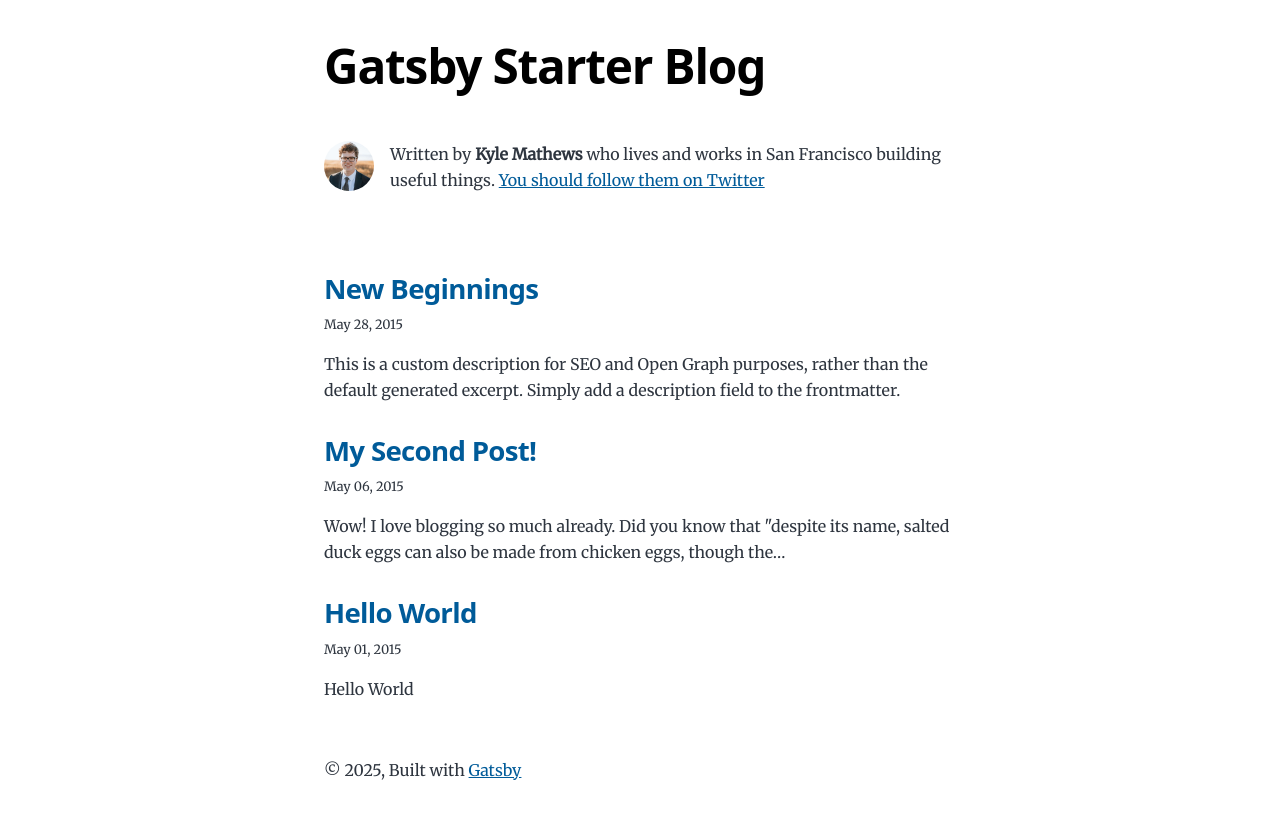
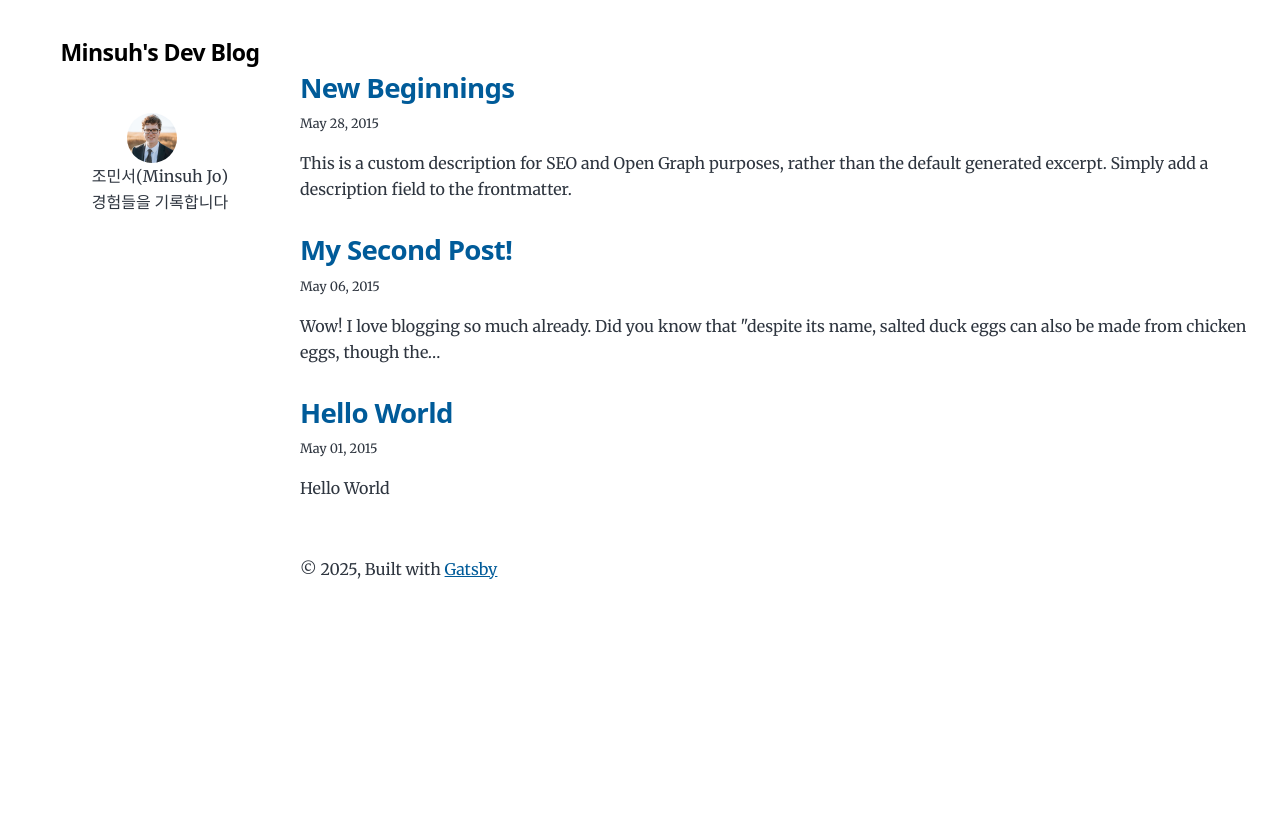
Before and after one commit to jjminsuh/jjminsuh.github.io, a Gatsby site: page / in a window 1280 px wide. Built offline with nearby package versions, Linux system fonts and the light colour scheme; Gatsby itself is replaced by a stand-in of ours.

Commit message:
add: add sidebar

```diff
--- a/gatsby-config.js
+++ b/gatsby-config.js
@@ -9,10 +9,10 @@
  */
 module.exports = {
   siteMetadata: {
-    title: `Gatsby Starter Blog`,
+    title: `Minsuh's Dev Blog`,
     author: {
-      name: `Kyle Mathews`,
-      summary: `who lives and works in San Francisco building useful things.`,
+      name: `조민서(Minsuh Jo)`,
+      summary: `경험들을 기록합니다`,
     },
     description: `A starter blog demonstrating what Gatsby can do.`,
     siteUrl: `https://gatsbystarterblogsource.gatsbyjs.io/`,
--- a/src/components/bio.js
+++ b/src/components/bio.js
@@ -43,12 +43,12 @@ const Bio = () => {
         alt="Profile picture"
       />
       {author?.name && (
-        <p>
-          Written by <strong>{author.name}</strong> {author?.summary || null}
+        <p className="bio-description">
+          {author.name}
+          <br />
+          {author?.summary || null}
           {` `}
-          <a href={`https://twitter.com/${social?.twitter || ``}`}>
-            You should follow them on Twitter
-          </a>
+          <br />
         </p>
       )}
     </div>
--- a/src/components/layout.js
+++ b/src/components/layout.js
@@ -1,5 +1,6 @@
 import * as React from "react"
 import { Link } from "gatsby"
+import Sidebar from "./sidebar"
 
 const Layout = ({ location, title, children }) => {
   const rootPath = `${__PATH_PREFIX__}/`
@@ -22,7 +23,9 @@ const Layout = ({ location, title, children }) => {
 
   return (
     <div className="global-wrapper" data-is-root-path={isRootPath}>
-      <header className="global-header">{header}</header>
+      <Sidebar location={location} title={title} />
+      <div className="main-wrapper">
+        {/* <header className="global-header">{header}</header> */}
         <main>{children}</main>
         <footer>
           © {new Date().getFullYear()}, Built with
@@ -30,6 +33,7 @@ const Layout = ({ location, title, children }) => {
           <a href="https://www.gatsbyjs.com">Gatsby</a>
         </footer>
       </div>
+    </div>
   )
 }
 
--- /dev/null
+++ b/src/components/sidebar.js
@@ -0,0 +1,34 @@
+import * as React from "react"
+import { Link } from "gatsby"
+import Bio from "./bio"
+
+const Sidebar = ({ location, title }) => {
+  const rootPath = `${__PATH_PREFIX__}/`
+  const isRootPath = location.pathname === rootPath
+  let header
+
+  if (isRootPath) {
+    header = (
+      <h1 className="main-heading">
+        <Link to="/">{title}</Link>
+      </h1>
+    )
+  } else {
+    header = (
+      <h1 className="main-heading">
+        <Link to="/">
+          {title}
+        </Link>
+      </h1>
+    )
+  }
+
+  return (
+    <div className="sidebar-wrapper">
+      <header className="global-header">{header}</header>
+      <Bio />
+    </div>
+  );
+}
+
+export default Sidebar
--- a/src/pages/index.js
+++ b/src/pages/index.js
@@ -24,7 +24,6 @@ const BlogIndex = ({ data, location }) => {
 
   return (
     <Layout location={location} title={siteTitle}>
-      <Bio />
       <ol style={{ listStyle: `none` }}>
         {posts.map(post => {
           const title = post.frontmatter.title || post.fields.slug
--- a/src/style.css
+++ b/src/style.css
@@ -11,7 +11,7 @@
   --maxWidth-3xl: 48rem;
   --maxWidth-4xl: 56rem;
   --maxWidth-full: "100%";
-  --maxWidth-wrapper: var(--maxWidth-2xl);
+  --maxWidth-wrapper: var(--maxWidth-full);
   --spacing-px: "1px";
   --spacing-0: 0;
   --spacing-1: 0.25rem;
@@ -242,6 +242,7 @@ a:focus {
   margin: var(--spacing-0) auto;
   max-width: var(--maxWidth-wrapper);
   padding: var(--spacing-10) var(--spacing-5);
+  display: flex;
 }
 
 .global-wrapper[data-is-root-path="true"] .bio {
@@ -253,7 +254,7 @@ a:focus {
 }
 
 .main-heading {
-  font-size: var(--fontSize-7);
+  font-size: var(--fontSize-3);
   margin: 0;
 }
 
@@ -277,15 +278,18 @@ a:focus {
   margin-bottom: var(--spacing-4);
 }
 
-.header-link-home {
+/* .header-link-home {
   font-weight: var(--fontWeight-bold);
   font-family: var(--font-heading);
   text-decoration: none;
-  font-size: var(--fontSize-2);
-}
+  font-size: var(--fontSize-4);
+  margin: 0;
+} */
 
 .bio {
   display: flex;
+  flex-direction: column;
+  align-items: center;
   margin-bottom: var(--spacing-16);
 }
 
@@ -317,6 +321,16 @@ a:focus {
   margin-bottom: var(--spacing-8);
 }
 
+.sidebar-wrapper {
+  /* margin: var(--spacing-0) auto; */
+  padding: 0 20px;
+  display: flex;
+  flex-direction: column;
+  align-items: center;
+  width: 280px;
+  min-width: 280px;
+}
+
 /* Media queries */
 
 @media (max-width: 42rem) {
```
Also changed, not shown: package.json (+4 -4 lines). Lines whose indentation alone changed are shown as unchanged.
